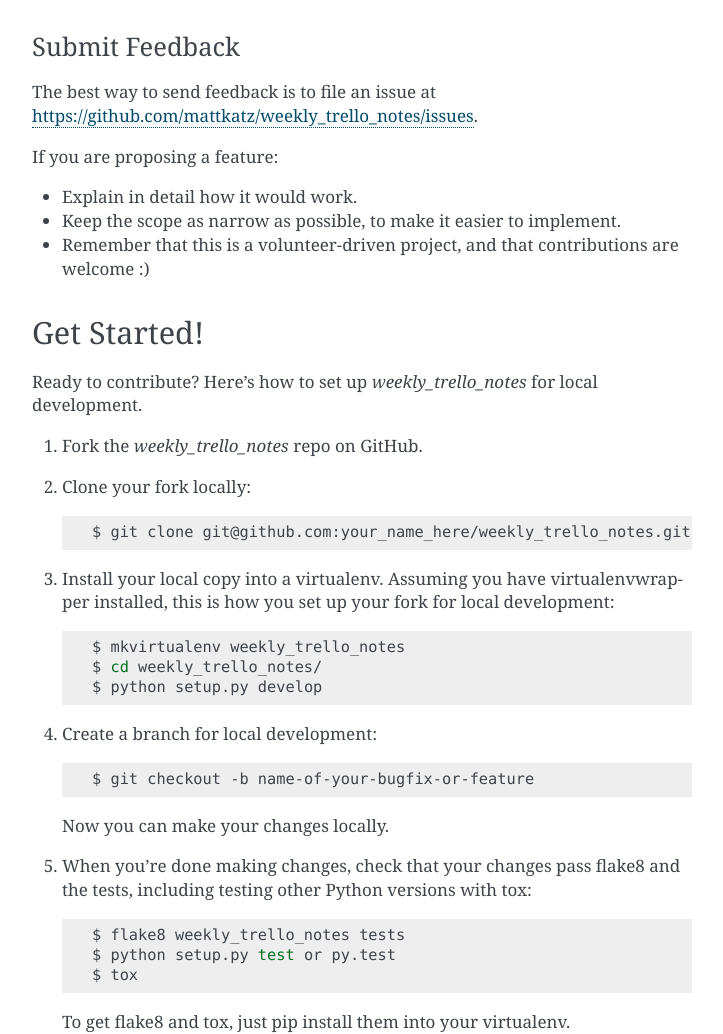
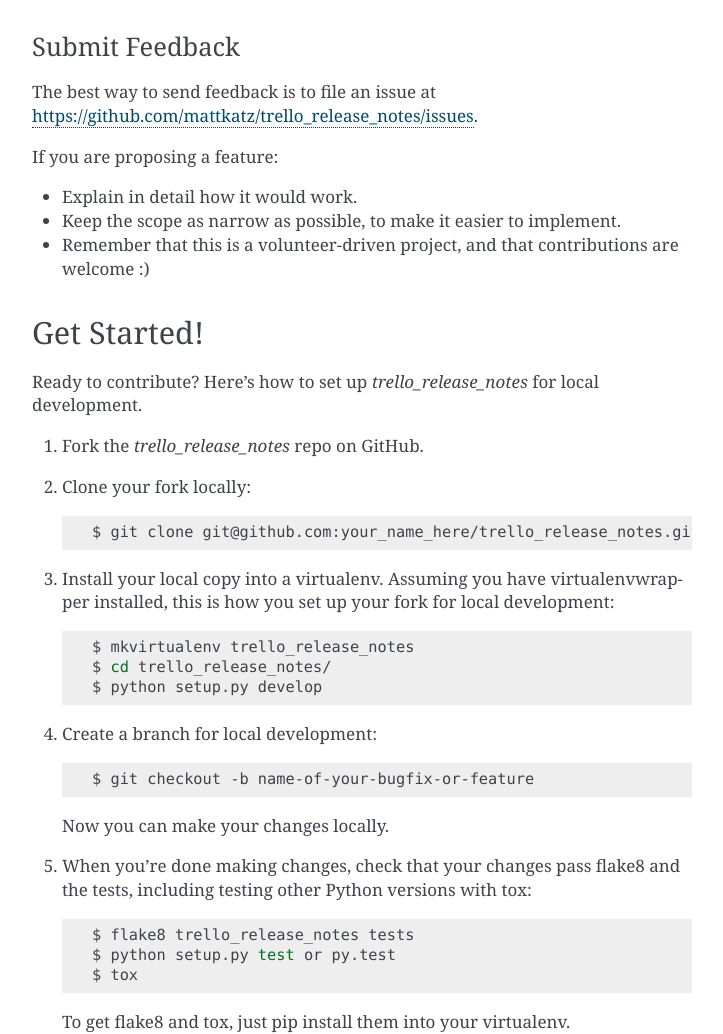
Before and after one commit to ovitaliw/trello_release_notes, a Sphinx documentation site: the page built from docs/contributing.rst, in a window 1280 px wide and 1400 px high, scrolled down 752 px. Shown: the part 156-1190 px from the top of the window, without its empty margins (388-1111 px from the left). Built offline with Sphinx 7.4.7, drawn with Linux system fonts in a browser that asks for light colours; pages that are not in the unit, such as notebooks, are missing from menus; some of the changed text lies outside the part shown.

Commit message:
change name

```diff
--- a/CONTRIBUTING.rst
+++ b/CONTRIBUTING.rst
@@ -15,7 +15,7 @@
 Report Bugs
 ~~~~~~~~~~~
 
-Report bugs at https://github.com/mattkatz/weekly_trello_notes/issues.
+Report bugs at https://github.com/mattkatz/trello_release_notes/issues.
 
 If you are reporting a bug, please include:
 
@@ -45,7 +45,7 @@
 Submit Feedback
 ~~~~~~~~~~~~~~~
 
-The best way to send feedback is to file an issue at https://github.com/mattkatz/weekly_trello_notes/issues.
+The best way to send feedback is to file an issue at https://github.com/mattkatz/trello_release_notes/issues.
 
 If you are proposing a feature:
 
@@ -57,17 +57,17 @@
 Get Started!
 ------------
 
-Ready to contribute? Here's how to set up `weekly_trello_notes` for local development.
+Ready to contribute? Here's how to set up `trello_release_notes` for local development.
 
-1. Fork the `weekly_trello_notes` repo on GitHub.
+1. Fork the `trello_release_notes` repo on GitHub.
 2. Clone your fork locally::
 
-    $ git clone git@github.com:your_name_here/weekly_trello_notes.git
+    $ git clone git@github.com:your_name_here/trello_release_notes.git
 
 3. Install your local copy into a virtualenv. Assuming you have virtualenvwrapper installed, this is how you set up your fork for local development::
 
-    $ mkvirtualenv weekly_trello_notes
-    $ cd weekly_trello_notes/
+    $ mkvirtualenv trello_release_notes
+    $ cd trello_release_notes/
     $ python setup.py develop
 
 4. Create a branch for local development::
@@ -79,7 +79,7 @@
 5. When you're done making changes, check that your changes pass flake8 and the
    tests, including testing other Python versions with tox::
 
-    $ flake8 weekly_trello_notes tests
+    $ flake8 trello_release_notes tests
     $ python setup.py test or py.test
     $ tox
 
@@ -103,7 +103,7 @@
    your new functionality into a function with a docstring, and add the
    feature to the list in README.rst.
 3. The pull request should work for Python 2.7, 3.4, 3.5 and 3.6, and for PyPy. Check
-   https://travis-ci.org/mattkatz/weekly_trello_notes/pull_requests
+   https://travis-ci.org/mattkatz/trello_release_notes/pull_requests
    and make sure that the tests pass for all supported Python versions.
 
 Tips
@@ -111,7 +111,7 @@
 
 To run a subset of tests::
 
-$ py.test tests.test_weekly_trello_notes
+$ py.test tests.test_trello_release_notes
 
 
 Deploying
--- a/docs/conf.py
+++ b/docs/conf.py
@@ -1,7 +1,7 @@
 #!/usr/bin/env python
 # -*- coding: utf-8 -*-
 #
-# weekly_trello_notes documentation build configuration file, created by
+# trello_release_notes documentation build configuration file, created by
 # sphinx-quickstart on Fri Jun  9 13:47:02 2017.
 #
 # This file is execfile()d with the current directory set to its
@@ -22,7 +22,7 @@
 import sys
 sys.path.insert(0, os.path.abspath('..'))
 
-import weekly_trello_notes
+import trello_release_notes
 
 # -- General configuration ---------------------------------------------
 
@@ -56,9 +56,9 @@
 # the built documents.
 #
 # The short X.Y version.
-version = weekly_trello_notes.__version__
+version = trello_release_notes.__version__
 # The full version, including alpha/beta/rc tags.
-release = weekly_trello_notes.__version__
+release = trello_release_notes.__version__
 
 # The language for content autogenerated by Sphinx. Refer to documentation
 # for a list of supported languages.
@@ -101,7 +101,7 @@
 # -- Options for HTMLHelp output ---------------------------------------
 
 # Output file base name for HTML help builder.
-htmlhelp_basename = 'weekly_trello_notesdoc'
+htmlhelp_basename = 'trello_release_notesdoc'
 
 
 # -- Options for LaTeX output ------------------------------------------
@@ -128,7 +128,7 @@
 # (source start file, target name, title, author, documentclass
 # [howto, manual, or own class]).
 latex_documents = [
-    (master_doc, 'weekly_trello_notes.tex',
+    (master_doc, 'trello_release_notes.tex',
      u'Weekly Trello Notes Documentation',
      u'Matt Katz', 'manual'),
 ]
@@ -139,7 +139,7 @@
 # One entry per manual page. List of tuples
 # (source start file, name, description, authors, manual section).
 man_pages = [
-    (master_doc, 'weekly_trello_notes',
+    (master_doc, 'trello_release_notes',
      u'Weekly Trello Notes Documentation',
      [author], 1)
 ]
@@ -151,10 +151,10 @@
 # (source start file, target name, title, author,
 #  dir menu entry, description, category)
 texinfo_documents = [
-    (master_doc, 'weekly_trello_notes',
+    (master_doc, 'trello_release_notes',
      u'Weekly Trello Notes Documentation',
      author,
-     'weekly_trello_notes',
+     'trello_release_notes',
      'One line description of project.',
      'Miscellaneous'),
 ]
--- a/docs/usage.rst
+++ b/docs/usage.rst
@@ -4,4 +4,4 @@
 
 To use Weekly Trello Notes in a project::
 
-    import weekly_trello_notes
+    import trello_release_notes
--- a/setup.cfg
+++ b/setup.cfg
@@ -7,7 +7,7 @@
 search = version='{current_version}'
 replace = version='{new_version}'
 
-[bumpversion:file:weekly_trello_notes/__init__.py]
+[bumpversion:file:trello_release_notes/__init__.py]
 search = __version__ = '{current_version}'
 replace = __version__ = '{new_version}'
 
```
Also changed, not shown: README.rst (+4 -4 lines), docs/installation.rst (+5 -5 lines), setup.py (+4 -4 lines), trello_release_notes/__init__.py (renamed from weekly_trello_notes/__init__.py), 8 other files.
